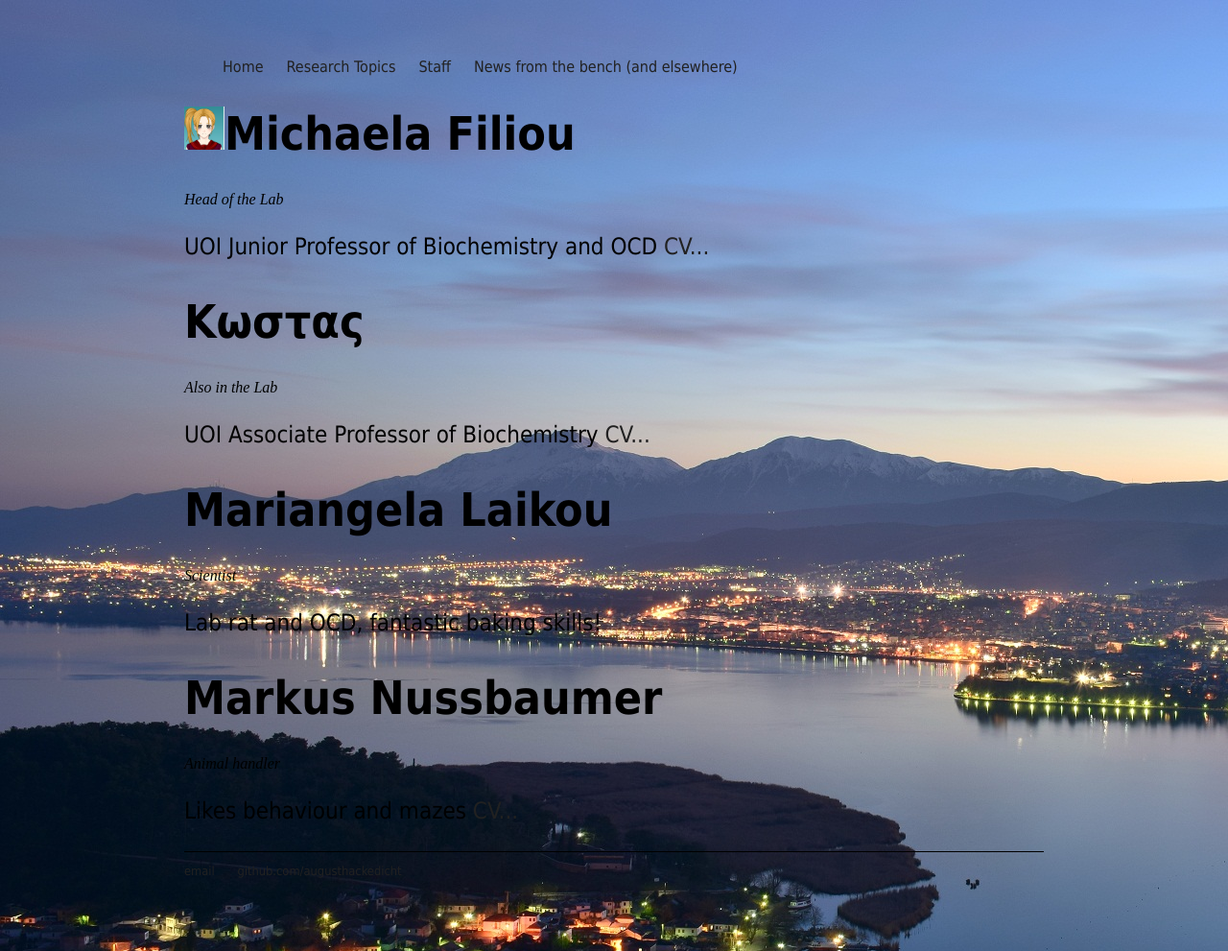
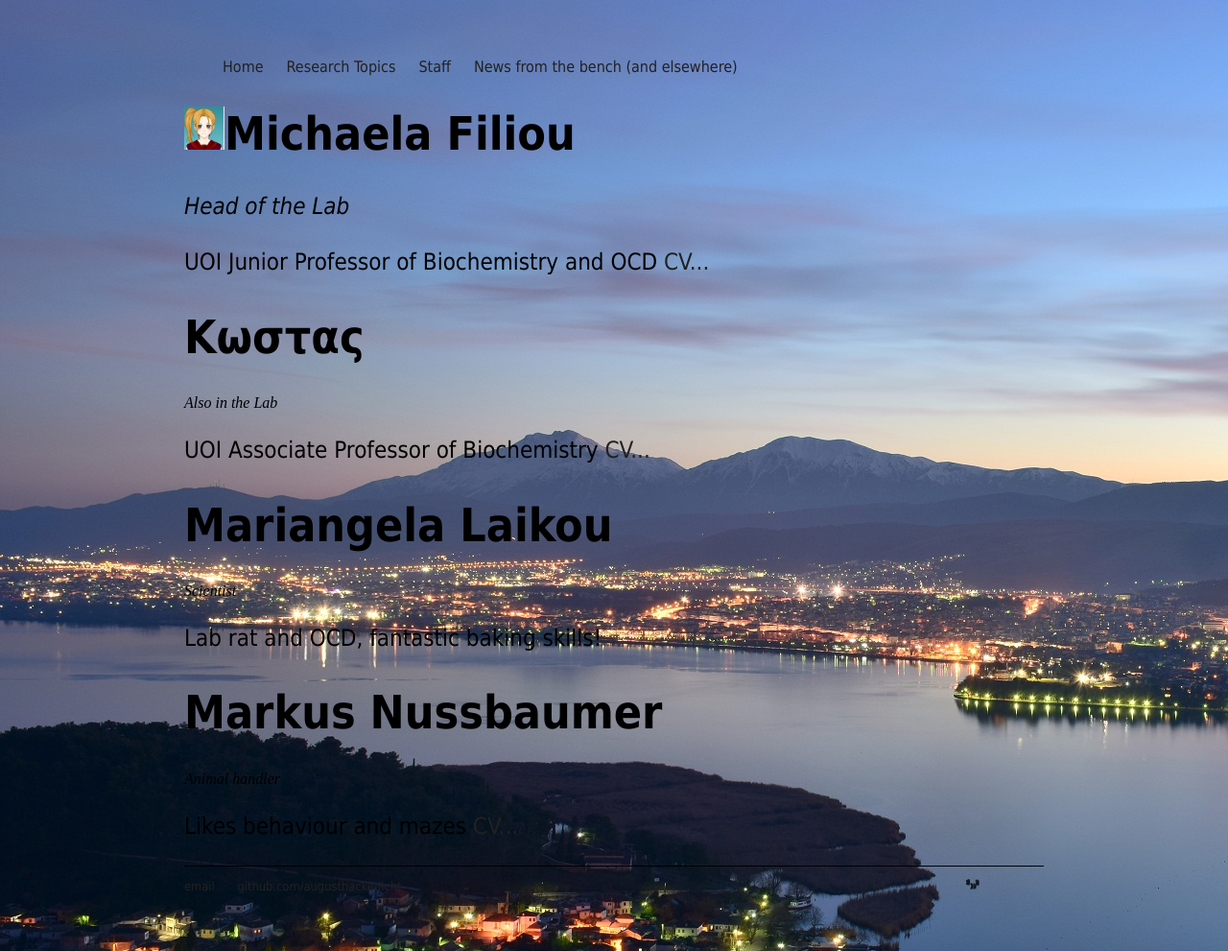
Before and after one commit to augusthackedicht/augusthackedicht.github.io, a Jekyll site: the page built from staff/index.html, in a window 1280 px wide. Shown: the whole page at 96% size. Built offline with Jekyll 4.4.1, drawn with Linux system fonts in a browser that asks for light colours.

```diff
--- a/staff/index.html
+++ b/staff/index.html
@@ -5,7 +5,8 @@ title: University of Ioannina, Biochemistry Lab - Staff members
 <div class="blurb">
 	<h1><img src="/staff/filiou.png" alt="Koritsi" width="42"
 	height="45" style="float:left;" />Michaela Filiou</h1>
-	<em>Head of the Lab</em><p>UOI Junior Professor of Biochemistry and OCD</em>
+	<p><em>Head of the Lab</em></p>
+	<p>UOI Junior Professor of Biochemistry and OCD</em>
         <a href="/about">CV...</a></p>
 
         <h1>Κωστας</h1>
```
